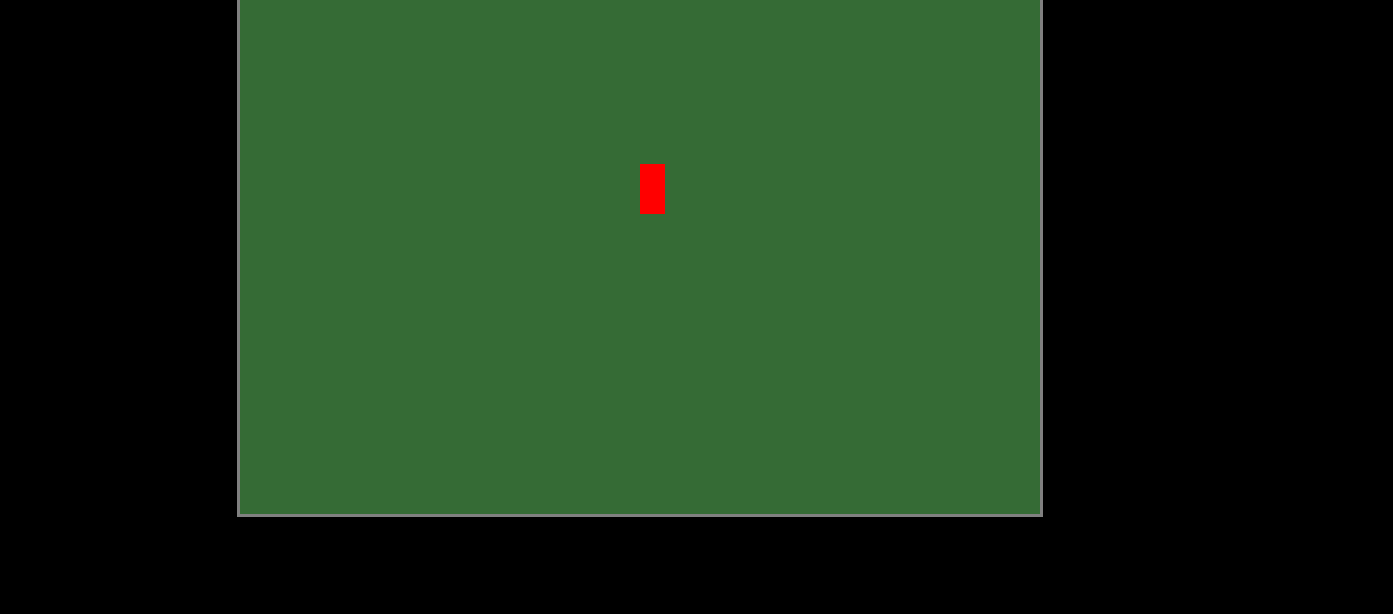
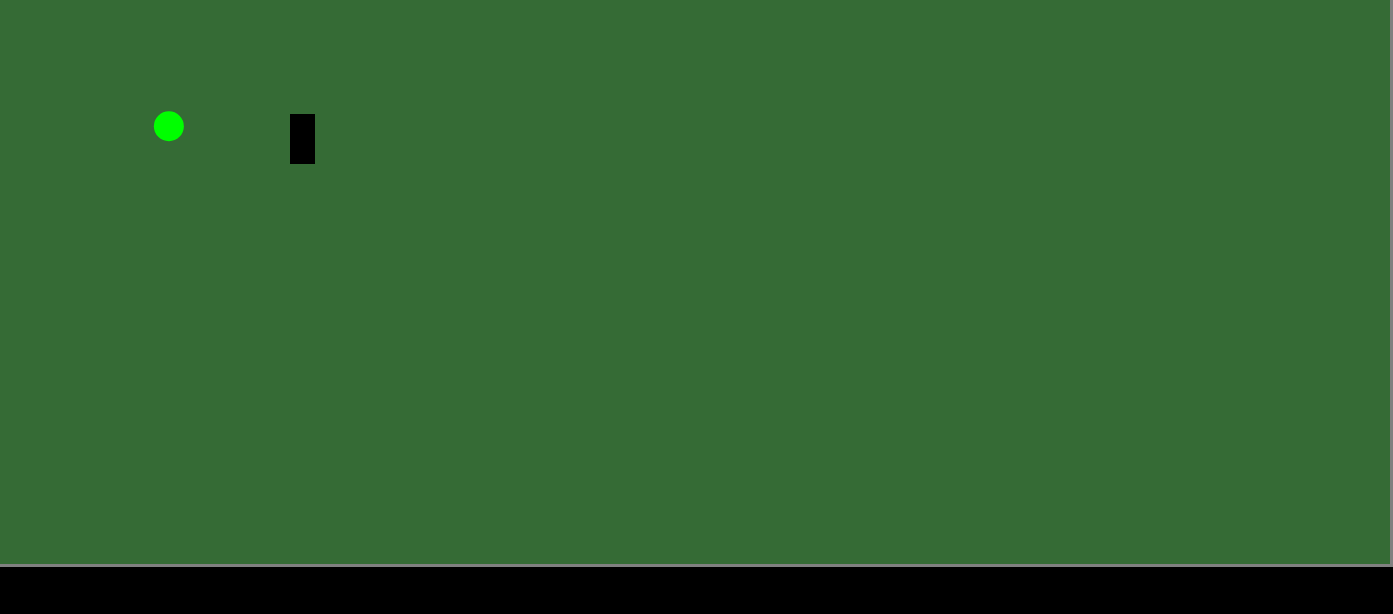
Before and after one commit to AyeMerv/DeBugged-basic-JavaScript-game, a plain HTML site: page index.html in a window 1280 px wide. Shown: the part 186-800 px from the top of the page, 1393 px wide, since content can reach past the window. Drawn offline with Linux system fonts and the light colour scheme.

Commit message:
Multiple changes
- Tweaked player movement to enable horizontal movement
- Added continuous random enemy spawning
- Added enemy to player tracking
- Added bullet to enemy collision detection & sprite deletion
- Minor styling tweaks

```diff
--- a/index.html
+++ b/index.html
@@ -3,11 +3,11 @@
 <head>
     <meta charset="UTF-8">
     <meta name="viewport" content="width=device-width, initial-scale=1.0">
-    <title>DeBugged</title>
+    <title>DeBugger</title>
     <link rel="stylesheet" href="styles.css">
 </head>
 <body>
-    <h1>DeBuggr</h1>
-    <canvas id="canvas" width="800" height="600"></canvas>
+    <h1>DeBugger</h1>
+    <canvas id="canvas" width="1500" height="700"></canvas>
     <script src="script.js"></script>
 </body>
--- a/script.js
+++ b/script.js
@@ -2,9 +2,10 @@
 const canvas = document.getElementById("canvas");
 const ctx = canvas.getContext("2d");
 
-//Player position
+//Player variables
 let playerPositionX = 400;
 let playerPositionY = 250;
+let playerHealth;
 
 //movement variables
 let upKey;
@@ -27,13 +28,19 @@ const bulletY = this.y;
 let bulletCooldown = 0;
 const bullets = [];
 
+//Enemy Variables
+let bugs = [];
+let bugHealth;
+let bugSpawnTimer = 0;
+let bugSpawnDelay = 500;
+
 //drawing the canvas and player
 const draw = () => {
     if (canvas.getContext) {
         ctx.clearRect(0, 0, canvas.width, canvas.height)
 
         //rendering player
-        ctx.fillStyle = "rgb(255 0 0)";
+        ctx.fillStyle = "rgb(0 0 0)";
         ctx.fillRect(playerPositionX, playerPositionY, 25, 50);
 
         //rendering mouse crosshair
@@ -42,13 +49,13 @@ const draw = () => {
         ctx.beginPath();
         ctx.moveTo(mouseX, mouseY - crosshairLineLength);
         ctx.lineTo(mouseX, mouseY + crosshairLineLength);
-        ctx.strokeStyle = '#000000';
+        ctx.strokeStyle = "rgb(0 0 0)";
         ctx.stroke();
         //horizontal line
         ctx.beginPath();
         ctx.moveTo(mouseX - crosshairLineLength, mouseY);
         ctx.lineTo(mouseX + crosshairLineLength, mouseY);
-        ctx.strokeStyle = '#000000';
+        ctx.strokeStyle = "rgb(0 0 0)";
         ctx.stroke();
         //red dot
         ctx.beginPath();
@@ -63,6 +70,14 @@ const draw = () => {
             ctx.fillStyle = "rgb(255 255 0)";
             ctx.fill();
         })
+
+        //rendering enemies
+        for (let bug of bugs) {
+            ctx.beginPath();
+            ctx.arc(bug.x, bug.y, bug.radius, 0, 2 * Math.PI);
+            ctx.fillStyle = "lime";
+            ctx.fill();
+        }
     }
 }
 
@@ -72,15 +87,12 @@ const gameLoop = () => {
     draw();
 
     //movement
-    if (upKey === true) {
-        playerPositionY -= speed;
-    } else if (downKey === true) {
-        playerPositionY += speed;
-    } else if (rightKey === true) {
-        playerPositionX += speed;
-    } else if (leftKey === true) {
-        playerPositionX -= speed;
-    };
+    if (upKey) { playerPositionY -= speed };
+    if (downKey) { playerPositionY += speed };
+    if (rightKey) { playerPositionX += speed };
+    if (leftKey) { playerPositionX -= speed };
+
+
     //lock player within the game world
     playerPositionX = Math.max(0, Math.min(canvas.width - 25, playerPositionX));
     playerPositionY = Math.max(0, Math.min(canvas.height - 50, playerPositionY));
@@ -97,11 +109,52 @@ const gameLoop = () => {
         bullet.x += bullet.vx;
         bullet.y += bullet.vy;
     })
+
     //Delete bullets that leave the canvas
     for (let i = bullets.length - 1; i >= 0; i--) {
         const b = bullets[i];
         if (b.x < 0 || b.x > canvas.width || b.y < 0 || b.y> canvas.height) {
             bullets.splice(i, 1);
+        }
+    }
+
+    //Enemy spawning
+    if (bugSpawnTimer <= 0) {
+        spawnBug();
+        bugSpawnTimer = bugSpawnDelay;
+    } else {
+        bugSpawnTimer--;
+    }
+
+    //Enemies tracking player
+    for (let bug of bugs) {
+        const dx = playerPositionX + 25 - bug.x;
+        const dy = playerPositionY + 25 - bug.y;
+        const dist = Math.sqrt(dx * dx + dy * dy);
+        bug.x += (dx / dist) * bug.speed;
+        bug.y += (dy / dist) * bug.speed;
+    }
+
+    //Deleting bugs and bullets that collide
+    for (let i = bullets.length - 1; i >= 0; i--) {
+    const bullet = bullets[i];
+
+    for (let j = bugs.length - 1; j >= 0; j--) {
+        const bug = bugs[j];
+
+        const dx = bullet.x - bug.x;
+        const dy = bullet.y - bug.y;
+        const distance = Math.sqrt(dx * dx + dy * dy);
+
+        if (distance < bullet.radius + bug.radius) {
+            //remove both
+            bug.health -= bulletDamage;
+            if (bug.health <= 0) {
+                bugs.splice(j, 1);
+            }
+            bullets.splice(i, 1);
+            break; // Move to next bullet
+            }
         }
     }
 
@@ -149,7 +202,7 @@ document.addEventListener("mouseup", (event) => {
     mouseDown = false;
 });
 
-
+//shooting function
 const shooting = () => {
     const originX = playerPositionX + 12.5;
     const originY = playerPositionY + 25;
@@ -166,9 +219,33 @@ const shooting = () => {
         y: originY,
         vx: vx,
         vy: vy,
+        radius: 4,
         damage: bulletDamage
     });
 }
 
+//Enemy spawn funtion
+const spawnBug = () => {
+    const edge = Math.floor(Math.random() * 4);
+    let x,y;
 
+    if (edge === 0) {
+        x = Math.random() * canvas.width;
+        y = -20;
+    } else if (edge === 1) {
+        x = canvas.width + 20;
+        y = Math.random() * canvas.height;
+    } else if (edge === 2) {
+        x = Math.random() * canvas.width;
+        y = canvas.height + 20;
+    } else {
+        x = -20;
+        y = Math.random() * canvas.height;
+    }
+
+    //Enemy variables
+    bugs.push({x, y, radius: 15, speed: 1, health: 1});
+}
+
+//starting game loop
 gameLoop();
--- a/styles.css
+++ b/styles.css
@@ -8,7 +8,6 @@
 
 h1 {
     text-align: center;
-    padding-top: 50px;
     font-size: 80px;
     color: red;
     font-family: Impact;
```
